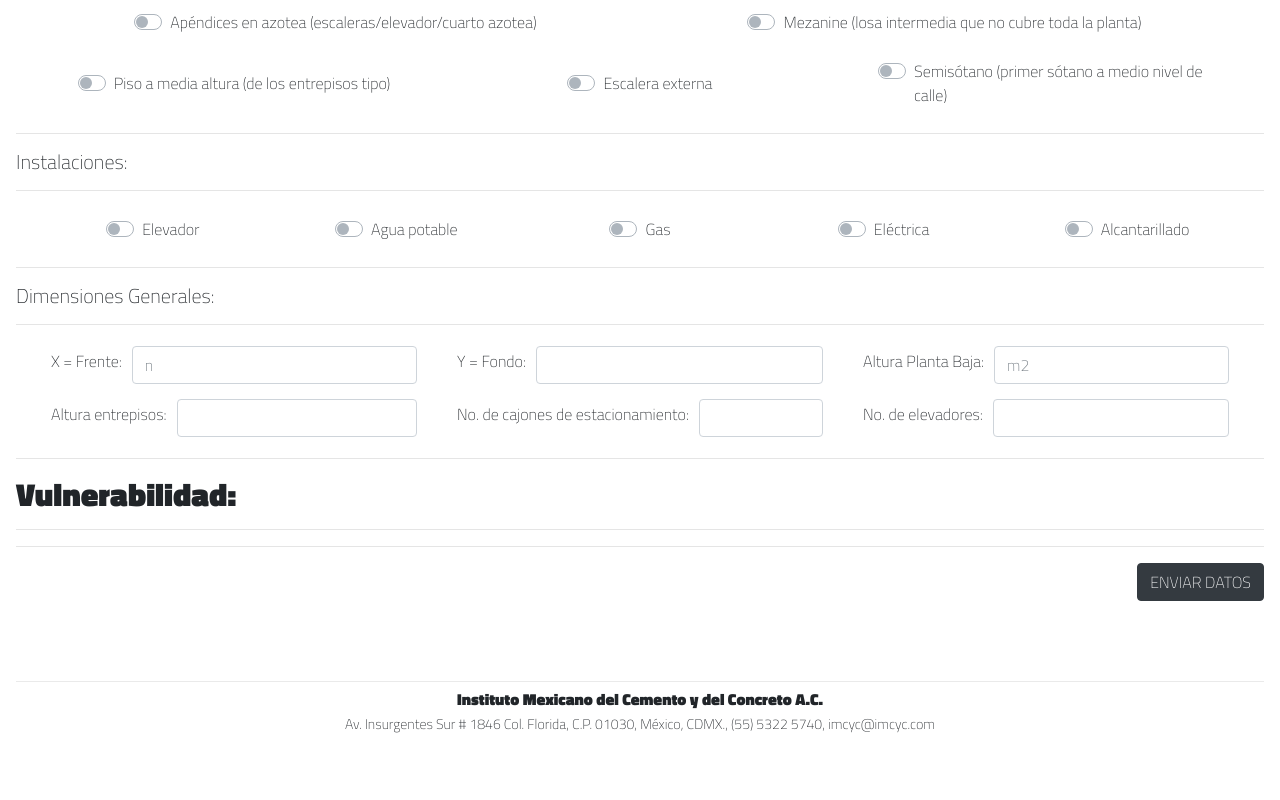
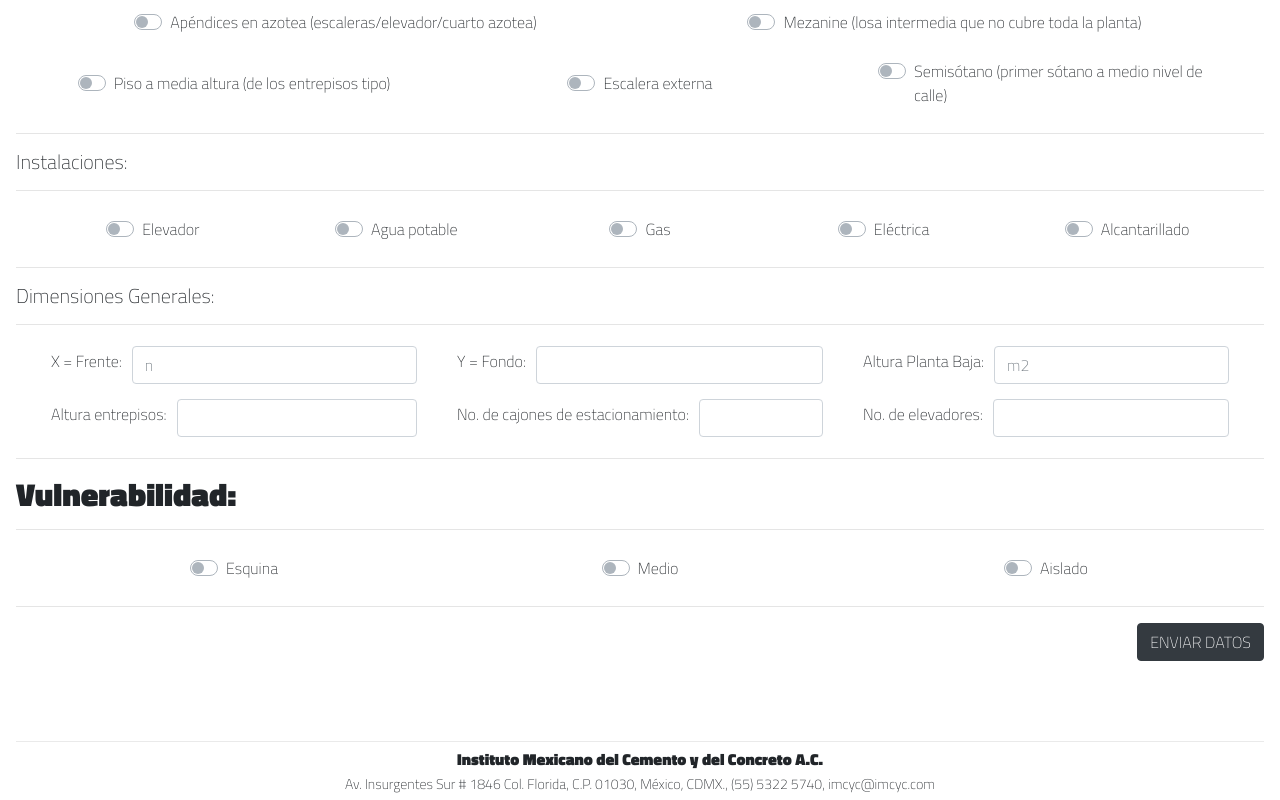
Before and after one commit to axelobscura/next-firebase, a Next.js app: page /evaluacion-estructural in a window 1280 px wide. Shown: the part 2296-3096 px from the top of the page. Before the commit the page ends 3036 px from the top, so only its background shows below. Built offline with nearby package versions, Linux system fonts and the light colour scheme.

Commit message:
vulnerabilidades

```diff
--- a/pages/evaluacion-estructural.js
+++ b/pages/evaluacion-estructural.js
@@ -561,6 +561,30 @@ export default function EvaluacionEstrutural() {
           <h2><span className="lnr lnr-plus-circle"></span> Vulnerabilidad:</h2>
           <hr/>
 
+          <Form.Row>
+            <Form.Group as={Col}>
+              <Form.Check
+                type="switch"
+                id="esquina"
+                label="Esquina"
+              />
+            </Form.Group>
+            <Form.Group as={Col}>
+              <Form.Check
+                type="switch"
+                id="medio"
+                label="Medio"
+              />
+            </Form.Group>
+            <Form.Group as={Col}>
+              <Form.Check
+                type="switch"
+                id="aislado"
+                label="Aislado"
+              />
+            </Form.Group>
+          </Form.Row>
+
           <hr/>
           <Button variant="dark" type="submit" className="float-right">
             ENVIAR DATOS
```
